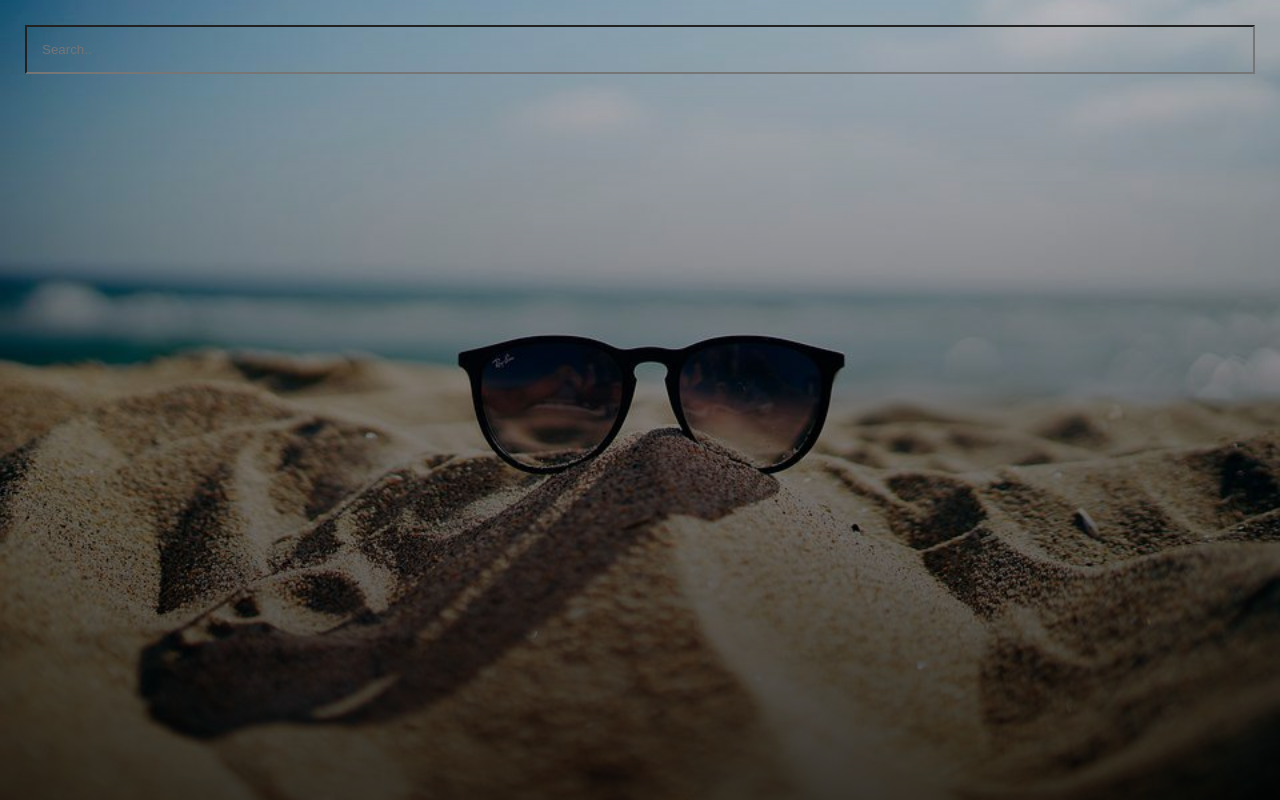
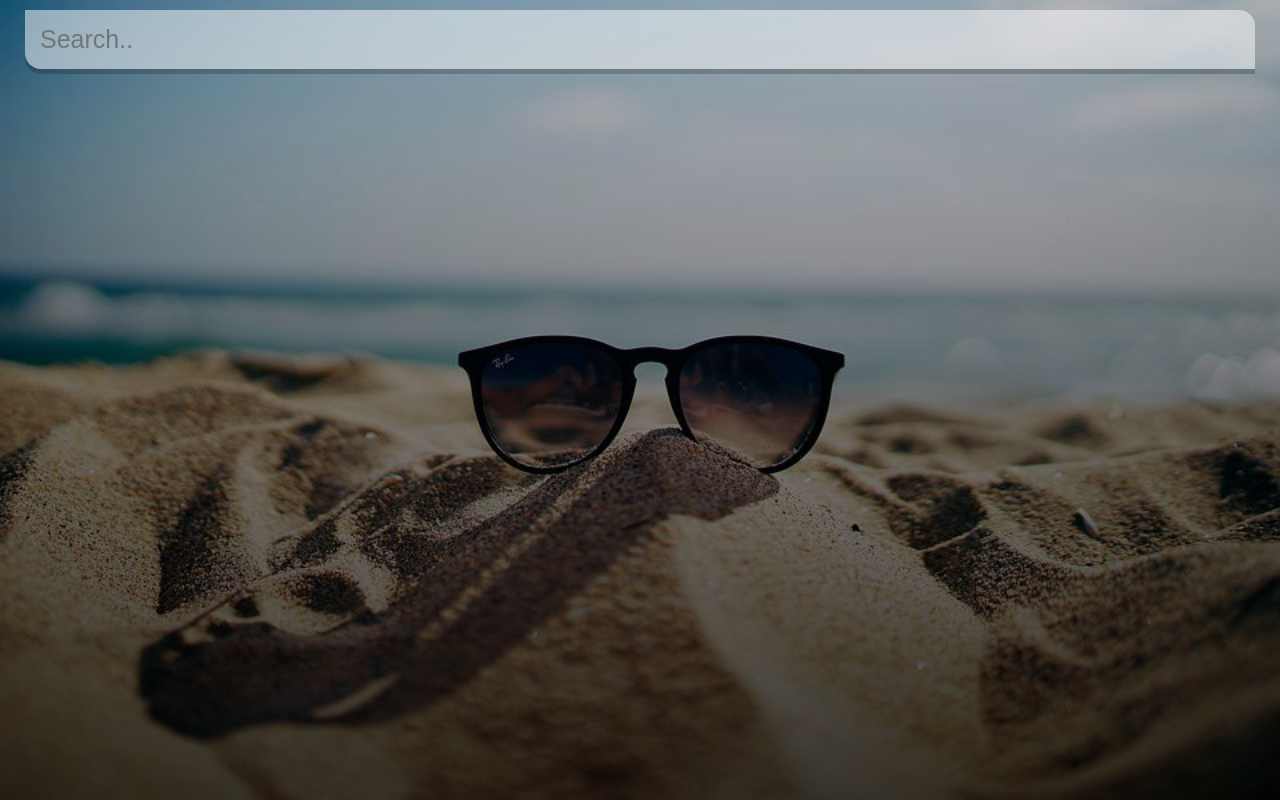
Before and after one commit to rezaulhreza/weather-app-react, a React (Create React App) app in the folder weather-react/: page / in a window 1280 px wide. Built offline with nearby package versions, Linux system fonts and the light colour scheme.

Commit message:
create search box

```diff
--- a/weather-react/src/index.css
+++ b/weather-react/src/index.css
@@ -37,4 +37,12 @@
   appearance: none;
   background: none;
   outline: none;
+  border: none;
+  background-color: rgba(255, 255, 255, 0.5);
+  border-radius: 0px 16px 0px 16px;
+  margin-top: -15px;
+  box-shadow: 0px 5px rgba(0, 0, 0, 0.2);
+  color: #313131;
+  font-size: 25px;
+  transition: .4s ease;
 }
```
